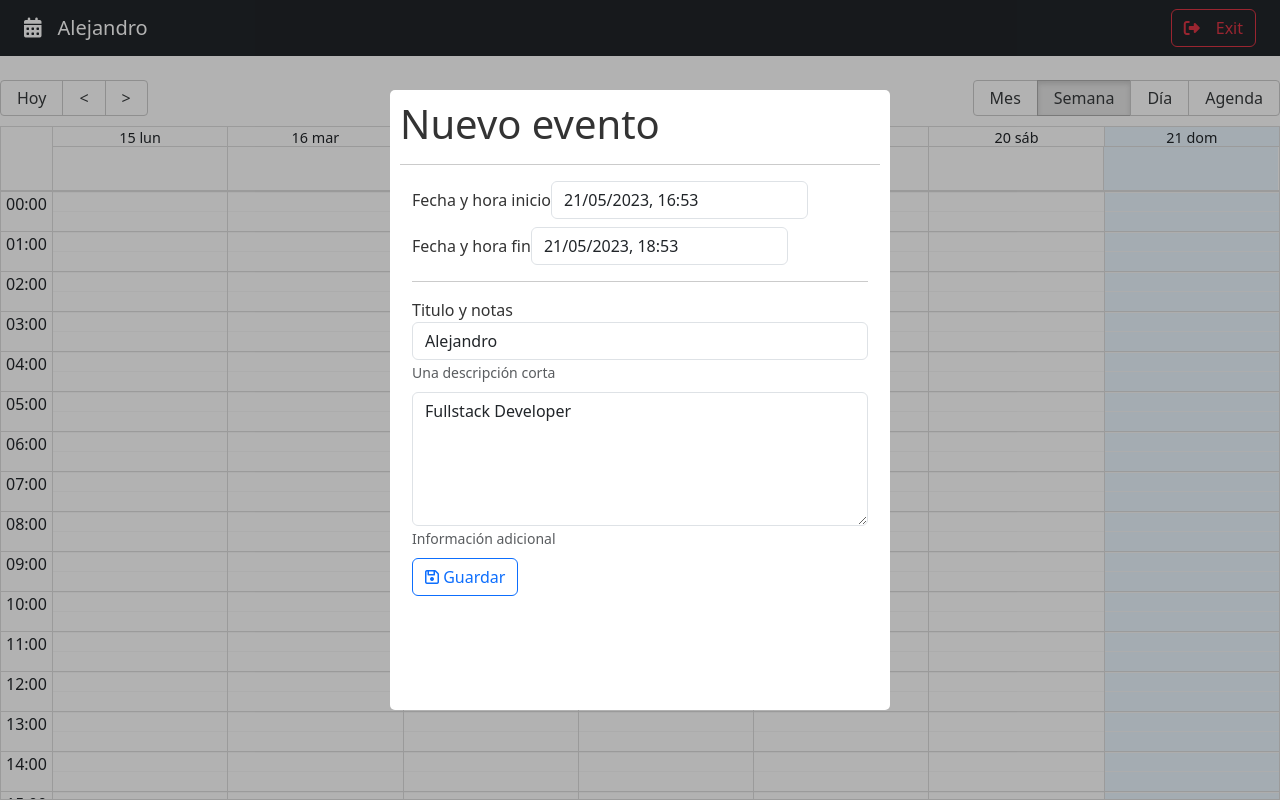
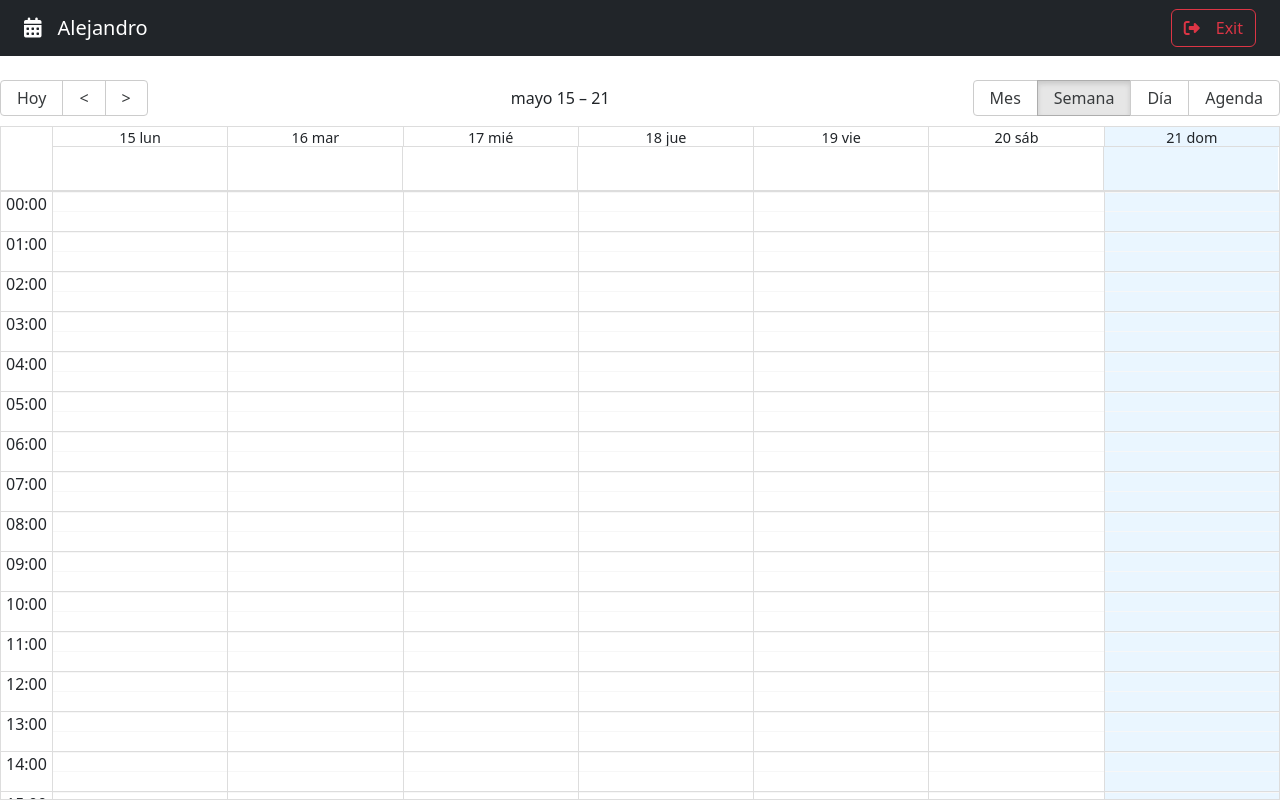
Before and after one commit to vegas29/CalendarApp, a React (Vite) app: page / in a window 1280 px wide. Built offline with nearby package versions, Linux system fonts and the light colour scheme.

Commit message:
Show and hidden modal

```diff
--- a/src/auth/pages/Login/LoginPage.jsx
+++ b/src/auth/pages/Login/LoginPage.jsx
@@ -1,6 +1,6 @@
 import { Link } from "react-router-dom";
 
-import { useForm } from "../../../hooks/useForm";
+import { useForm } from "../../../hooks/";
 
 import '../../styles/Auth.css';
 import { AuthLayout } from "../../../layouts/AuthLayout";
--- a/src/auth/pages/Register/RegisterPage.jsx
+++ b/src/auth/pages/Register/RegisterPage.jsx
@@ -1,6 +1,6 @@
 import { Link } from "react-router-dom";
 
-import { useForm } from "../../../hooks/useForm";
+import { useForm } from "../../../hooks/";
 import { Modal, ModalHeader, ModalBody, Spinner } from "reactstrap";
 
 import '../../styles/Auth.css';
--- a/src/calendar/components/CalendarModal.jsx
+++ b/src/calendar/components/CalendarModal.jsx
@@ -8,6 +8,7 @@
 import "react-datepicker/dist/react-datepicker.css";
 
 import Swal from 'sweetalert2';
+import { useUiStore } from '../../hooks';
 
 registerLocale('es', es);
 
@@ -33,7 +34,8 @@
 
 export const CalendarModal = () => {
 
-    const [isOpen, setIsOpen] = useState(true);
+    const { isDateModalOpen, closeDateModal } = useUiStore();
+
     const [formSubmitted, setFormSubmitted] = useState(false);
 
     const [formValues, setFormValues] = useState(initialState);
@@ -49,7 +51,7 @@
     }, [title, formSubmitted])
 
     const onCloseModal = () => {
-        setIsOpen(!isOpen);
+        closeDateModal();
     }
 
     const handleInputChange = ({target}) =>{
@@ -82,7 +84,7 @@
 
     return (
         <Modal
-            isOpen={isOpen}
+            isOpen={isDateModalOpen}
             onRequestClose={ onCloseModal}
             style={customStyles}
             className="modal"
--- a/src/calendar/pages/CalendarPage.jsx
+++ b/src/calendar/pages/CalendarPage.jsx
@@ -6,6 +6,7 @@
 
 import { addHours } from 'date-fns';
 import { localizer, getMessagesES } from '../../helpers';
+import { useUiStore } from '../../hooks';
 
 
 const events = [{
@@ -21,6 +22,8 @@
 }]
 
 export const CalendarPage = () => {
+
+    const { openDateModal } = useUiStore();
 
     const [lastView, setLastView] = useState(localStorage.getItem('lastView') || 'week');
 
@@ -39,7 +42,7 @@
     }
 
     const onDoubleClick = (event) => {
-        console.log({doubleClick: event});
+        openDateModal();
     }
 
     const onSelect = (event) => {
--- /dev/null
+++ b/src/hooks/index.js
@@ -0,0 +1,2 @@
+export * from './useUiStore';
+export * from './useForm';
--- /dev/null
+++ b/src/hooks/useUiStore.js
@@ -0,0 +1,35 @@
+import { useDispatch, useSelector } from "react-redux";
+import { onCloseDateModal, onOpenDateModal } from "../store/ui/uiSlice";
+
+export const useUiStore = () => {
+
+    const dispatch = useDispatch();
+
+    const { isDateModalOpen } = useSelector(state => state.ui);
+
+    const openDateModal = () => {
+        dispatch(onOpenDateModal());
+    }
+
+    const closeDateModal = () => {
+        dispatch(onCloseDateModal());
+    }
+
+    //Toggle
+
+    const toggleDateModal = () => {
+        ( isDateModalOpen )
+            ? openDateModal()
+            : onCloseDateModal();
+    }
+
+    return {
+        //*Properties
+        isDateModalOpen,
+
+        //*Methods
+        openDateModal,
+        closeDateModal,
+        toggleDateModal
+    }
+}
```
